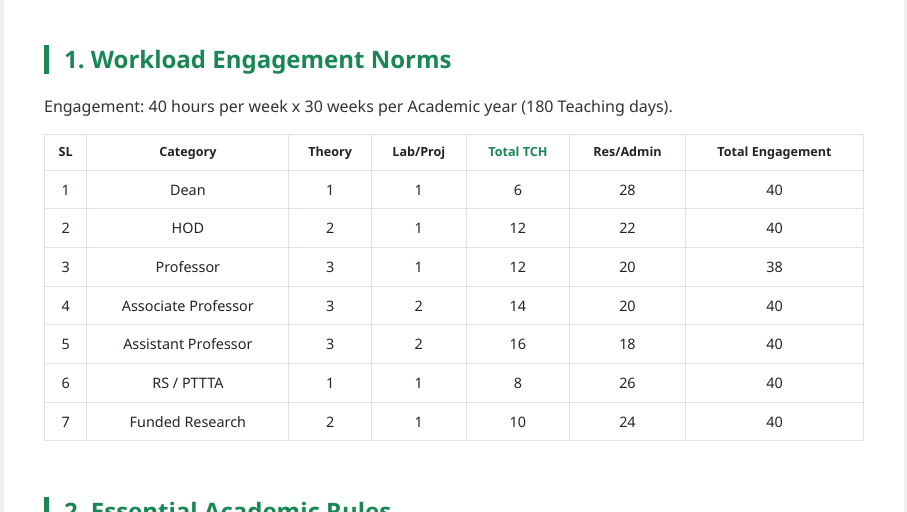
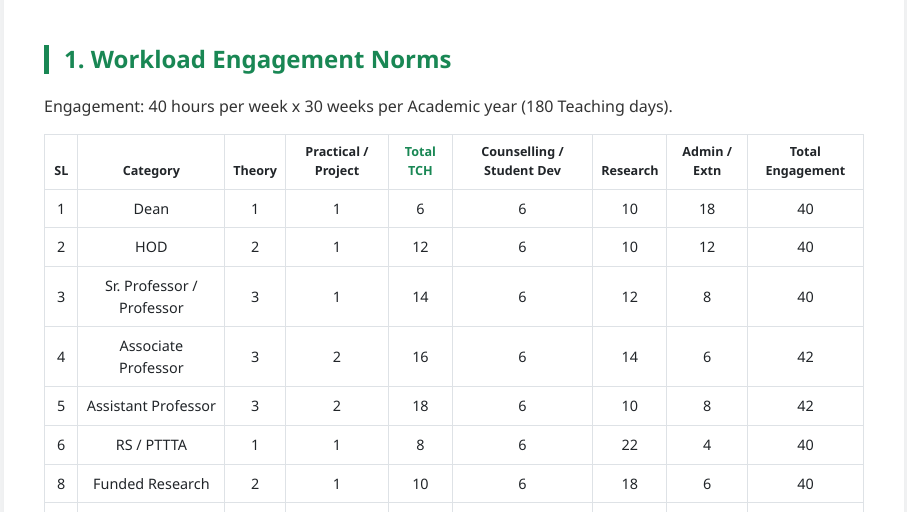
Before and after one commit to leobot-official/hits-workload, a plain HTML site: page index.html in a window 1280 px wide. Shown: the part 288-800 px from the top of the page, without its empty margins (186-1093 px from the left). Drawn offline with nearby package versions, Linux system fonts and the light colour scheme.

Commit message:
Update index.html

```diff
--- a/index.html
+++ b/index.html
@@ -46,20 +46,25 @@
                 <th>SL</th>
                 <th>Category</th>
                 <th>Theory</th>
-                        <th>Lab/Proj</th>
+                <th>Practical / Project</th>
                 <th class="text-success">Total TCH</th>
-                        <th>Res/Admin</th>
+                <th>Counselling / Student Dev</th>
+                <th>Research</th>
+                <th>Admin / Extn</th>
                 <th>Total Engagement</th>
             </tr>
         </thead>
         <tbody>
-                    <tr><td>1</td><td>Dean</td><td>1</td><td>1</td><td>6</td><td>28</td><td>40</td></tr>
-                    <tr><td>2</td><td>HOD</td><td>2</td><td>1</td><td>12</td><td>22</td><td>40</td></tr>
-                    <tr><td>3</td><td>Professor</td><td>3</td><td>1</td><td>12</td><td>20</td><td>38</td></tr>
-                    <tr><td>4</td><td>Associate Professor</td><td>3</td><td>2</td><td>14</td><td>20</td><td>40</td></tr>
-                    <tr><td>5</td><td>Assistant Professor</td><td>3</td><td>2</td><td>16</td><td>18</td><td>40</td></tr>
-                    <tr><td>6</td><td>RS / PTTTA</td><td>1</td><td>1</td><td>8</td><td>26</td><td>40</td></tr>
-                    <tr><td>7</td><td>Funded Research</td><td>2</td><td>1</td><td>10</td><td>24</td><td>40</td></tr>
+            <tr><td>1</td><td>Dean</td><td>1</td><td>1</td><td>6</td><td>6</td><td>10</td><td>18</td><td>40</td></tr>
+            <tr><td>2</td><td>HOD</td><td>2</td><td>1</td><td>12</td><td>6</td><td>10</td><td>12</td><td>40</td></tr>
+            <tr><td>3</td><td>Sr. Professor / Professor</td><td>3</td><td>1</td><td>14</td><td>6</td><td>12</td><td>8</td><td>40</td></tr>
+            <tr><td>4</td><td>Associate Professor</td><td>3</td><td>2</td><td>16</td><td>6</td><td>14</td><td>6</td><td>42</td></tr>
+            <tr><td>5</td><td>Assistant Professor</td><td>3</td><td>2</td><td>18</td><td>6</td><td>10</td><td>8</td><td>42</td></tr>
+            <tr><td>6</td><td>RS / PTTTA</td><td>1</td><td>1</td><td>8</td><td>6</td><td>22</td><td>4</td><td>40</td></tr>
+            <tr><td>8</td><td>Funded Research</td><td>2</td><td>1</td><td>10</td><td>6</td><td>18</td><td>6</td><td>40</td></tr>
+            <tr><td>9</td><td>PhD – Doing Course Work</td><td>2</td><td>1</td><td>10</td><td>6</td><td>18</td><td>6</td><td>40</td></tr>
+            <tr><td>10</td><td>Visiting / Part-time (2 days)</td><td>2</td><td>1</td><td>10</td><td>2</td><td>4</td><td>0</td><td>16</td></tr>
+            <tr><td>11</td><td>Visiting / Part-time (3 days)</td><td>3</td><td>1</td><td>12</td><td>4</td><td>6</td><td>2</td><td>24</td></tr>
         </tbody>
     </table>
 </div>
```
Lines whose indentation alone changed are shown as unchanged.
